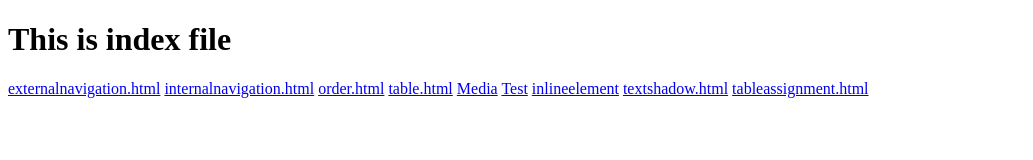
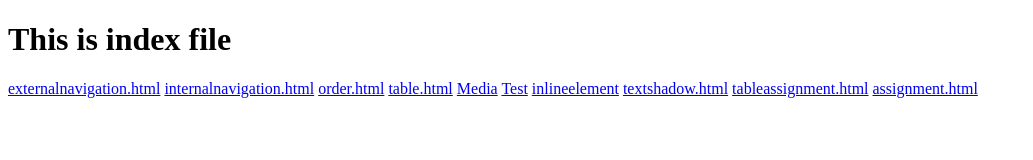
Before and after one commit to yadav2207/repeathtml, a plain HTML site: page index.html in a window 1280 px wide. Shown: the whole page, without its empty margins (0-1033 px from the left). Drawn offline with Linux system fonts and the light colour scheme.

Commit message:
add file

```diff
--- a/index.html
+++ b/index.html
@@ -18,5 +18,6 @@
     <a href="inlineelement.html">inlineelement</a>
     <a href="textshadow.html">textshadow.html</a>
     <a href="tableassignment.html">tableassignment.html</a>
+    <a href="assignment.html">assignment.html</a>
     </body>
 </html>
```
